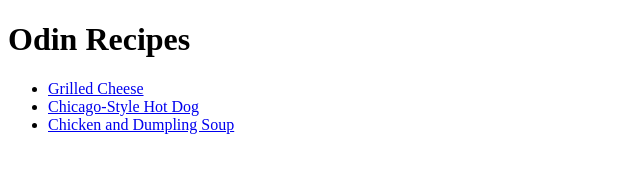
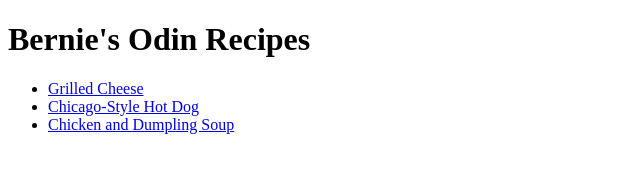
Before and after one commit to b3rnb3rn/odin-recipes, a plain HTML site: page index.html in a window 1280 px wide. Shown: the whole page, without its empty margins (0-640 px from the left). Drawn offline with Linux system fonts and the light colour scheme.

Commit message:
Changed the home page header name

```diff
--- a/index.html
+++ b/index.html
@@ -5,7 +5,7 @@
     <meta charset="UTF-8"/>
   </head>
   <body>
-    <h1>Odin Recipes</h1>
+    <h1>Bernie's Odin Recipes</h1>
     <ul>
         <li><a href="recipes/grilledcheese.html">Grilled Cheese</a></li>
         <li><a href="recipes/chicagohotdog.html">Chicago-Style Hot Dog</a></li>
```
